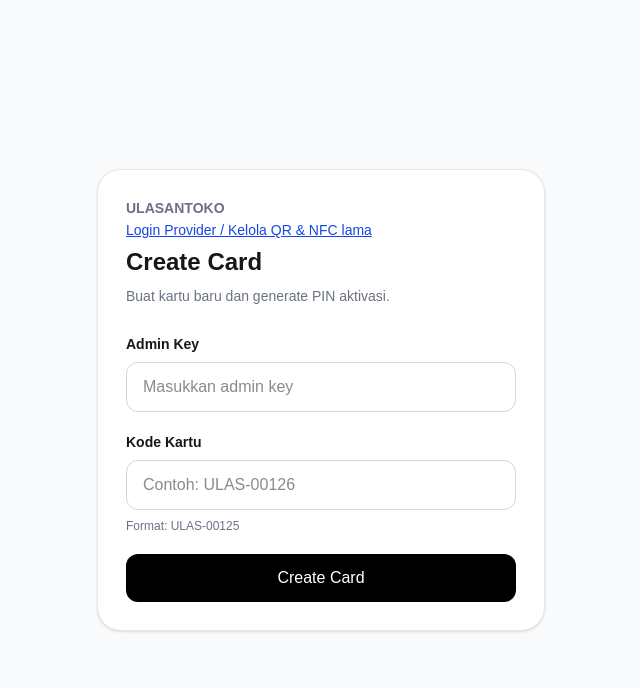
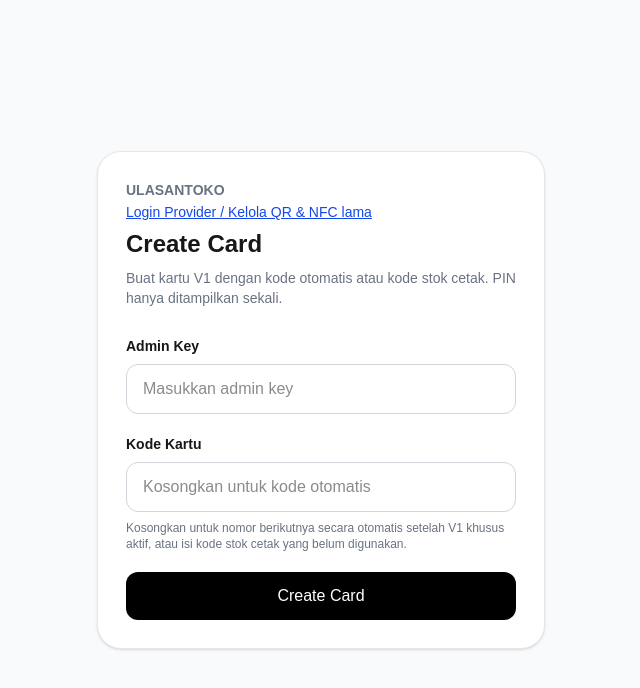
Before and after one commit to ulasantokogle-max/ulasantoko-review-card, a Next.js app: page /admin/cards in a window 1280 px wide. Shown: the top 688 px of the page, without its empty margins (319-959 px from the left). Built offline with nearby package versions, Linux system fonts and the light colour scheme.

Commit message:
feat(v1): allow optional card code for sequential single-card issue

```diff
--- a/app/admin/cards/page.tsx
+++ b/app/admin/cards/page.tsx
@@ -101,8 +101,6 @@ setResult({
 });
 
 setCardCode("");
-
-      setCardCode("");
     } catch (err) {
       setError(
         err instanceof Error
@@ -129,7 +127,7 @@ setCardCode("");
           </h1>
 
           <p className="text-sm text-gray-500 mt-2">
-            Buat kartu baru dan generate PIN aktivasi.
+            Buat kartu V1 dengan kode otomatis atau kode stok cetak. PIN hanya ditampilkan sekali.
           </p>
         </div>
 
@@ -163,13 +161,12 @@ setCardCode("");
               onChange={(e) =>
                 setCardCode(e.target.value.toUpperCase())
               }
-              placeholder="Contoh: ULAS-00126"
+              placeholder="Kosongkan untuk kode otomatis"
               className="w-full border border-gray-300 rounded-xl px-4 py-3 outline-none focus:border-black"
-              required
             />
 
             <p className="text-xs text-gray-500 mt-2">
-              Format: ULAS-00125
+              Kosongkan untuk nomor berikutnya secara otomatis setelah V1 khusus aktif, atau isi kode stok cetak yang belum digunakan.
             </p>
           </div>
 
```
